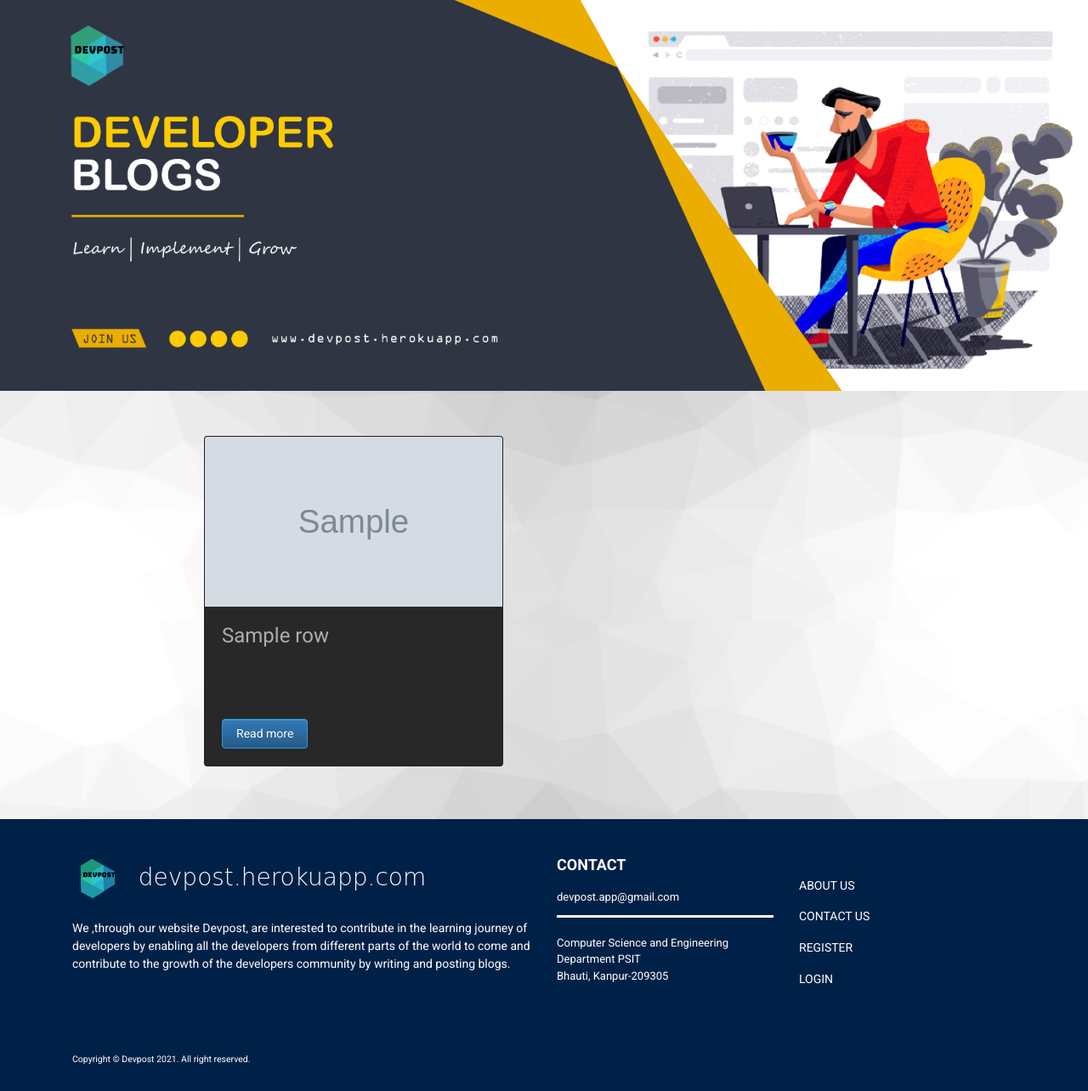
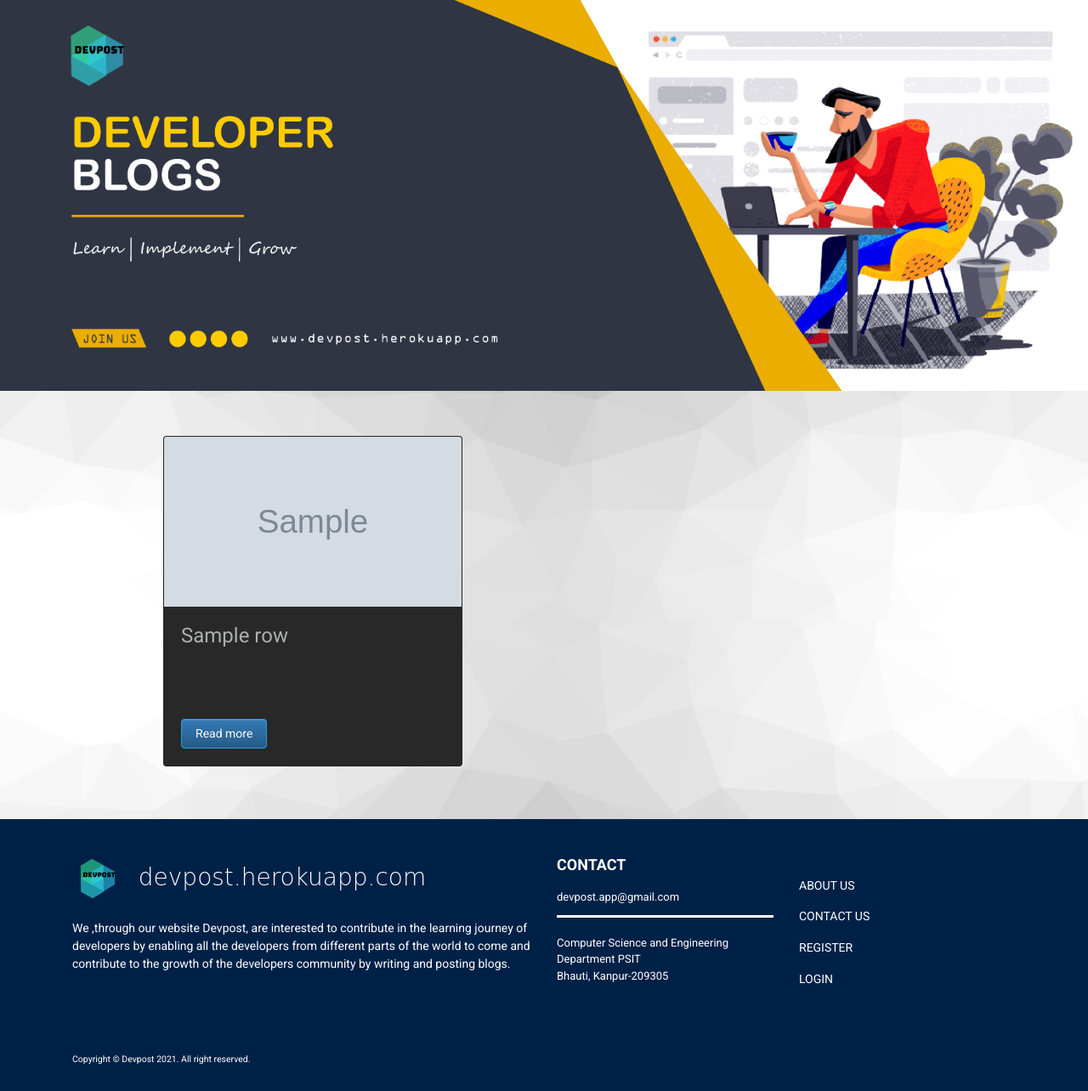
Before and after one commit to ritikkanotra/devpost, a Flask app: template templates/index.html in a window 1280 px wide. Shown: the part 70-1354 px from the top of the page at 85% size. Run offline with Flask 2, Linux system fonts and the light colour scheme; the template is opened without the code that fills it: most values are stand-ins (such as "Sample title", 1, 10 or a date in 2020); grey boxes marked "Sample" are stand-in pictures; some libraries are stand-ins or nearby versions.

Commit message:
Minor UI Imrovements: Card Container Padding

```diff
--- a/static/styles/main.css
+++ b/static/styles/main.css
@@ -1,6 +1,6 @@
 .card-container {
     display: grid;
-    padding: 2rem 15rem;
+    padding: 2rem 12rem;
     grid-template-columns: repeat(auto-fit, minmax(22rem, 1fr));
     grid-gap: 1rem;
 }
```
Also changed, not shown: static/assets/images/user_cache/97916afc58b211eba63b9c8a863c015f.png (renamed from static/assets/images/user_cache/ad2bd1ee573f11ebbe469c8a863c015f.png), static/assets/images/user_cache/97958b7958b211eb99c19c8a863c015f.png (renamed from static/assets/images/user_cache/ad336d99573f11eb8eb39c8a863c015f.png), static/assets/images/user_cache/9799ac6958b211eb98e39c8a863c015f.jpg (renamed from static/assets/images/user_cache/ad38e874573f11ebadd29c8a863c015f.jpg), static/assets/images/user_cache/b2a531dd573f11ebbaab9c8a863c015f.png (deleted), static/assets/images/user_cache/b2a7a0d4573f11ebb59b9c8a863c015f.png (deleted), static/assets/images/user_cache/b2aa371c573f11ebb94b9c8a863c015f.jpg (deleted), static/assets/images/user_cache/b5745769573f11eb87b09c8a863c015f.jpg (deleted), static/assets/images/user_cache/ba6bc135573f11eb8e0e9c8a863c015f.png (deleted), 10 other files.
